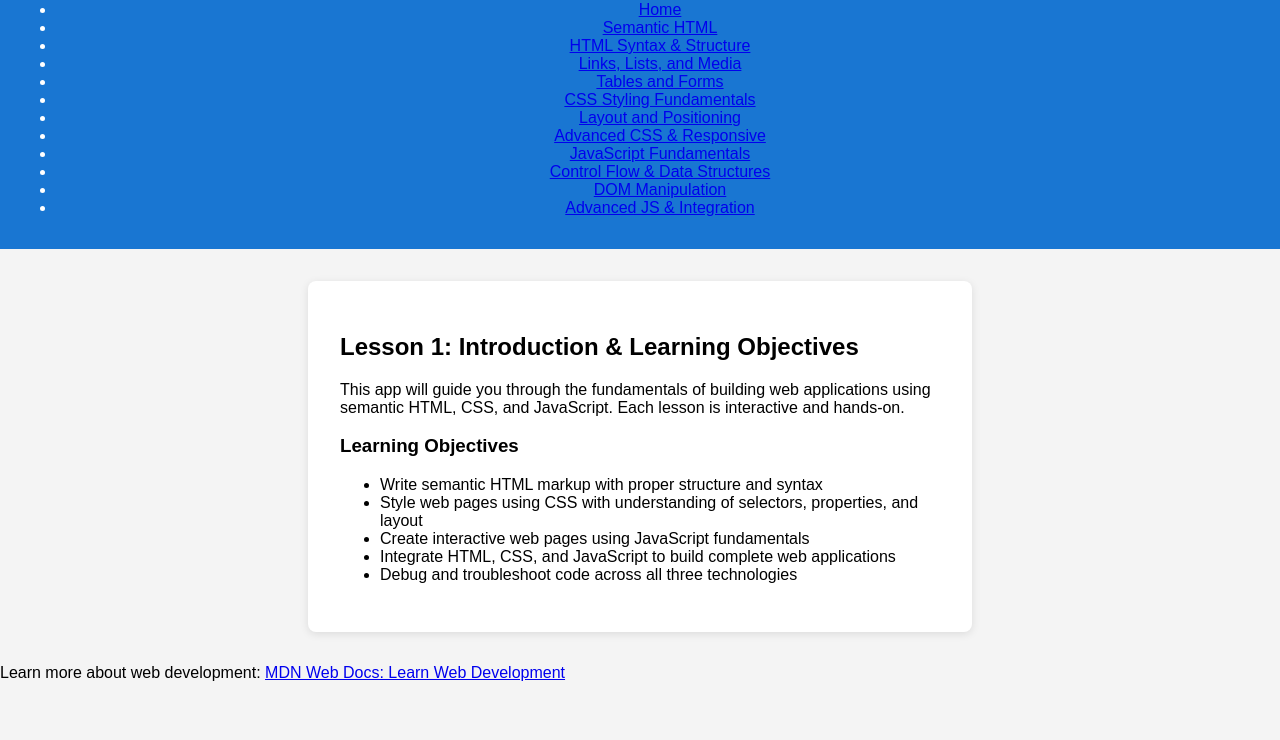
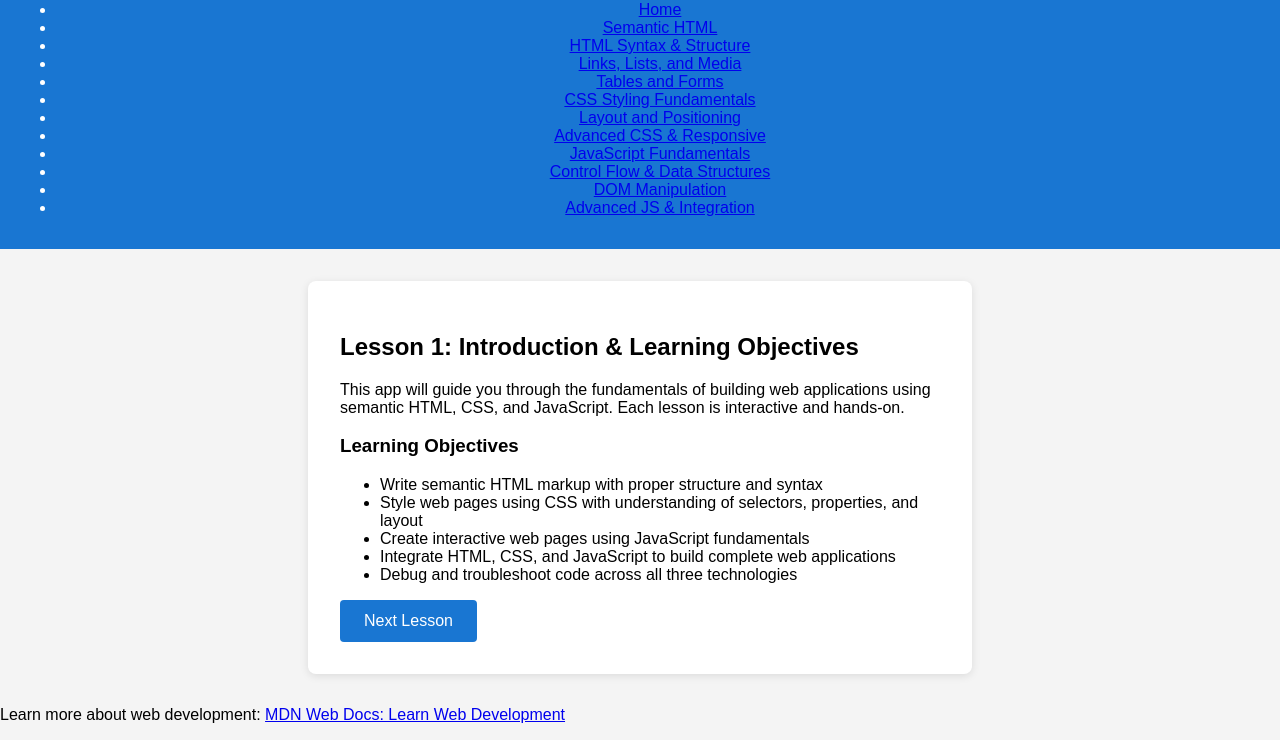
Before and after one commit to RajKrishnanIIT/fedemos, a plain HTML site: page site/index.html in a window 1280 px wide. Shown: the part 95-835 px from the top of the page. Before the commit the page ends 800 px from the top, so only its background shows below. Drawn offline with Linux system fonts and the light colour scheme.

Commit message:
Final Fix

```diff
--- a/site/index.html
+++ b/site/index.html
@@ -41,6 +41,7 @@
                 <li>Debug and troubleshoot code across all three technologies</li>
             </ul>
         </section>
+        <button id="nextLesson" class="next-btn">Next Lesson</button>
     <!-- Navigation handled in header -->
     </main>
     <script src="app.js"></script>
```
